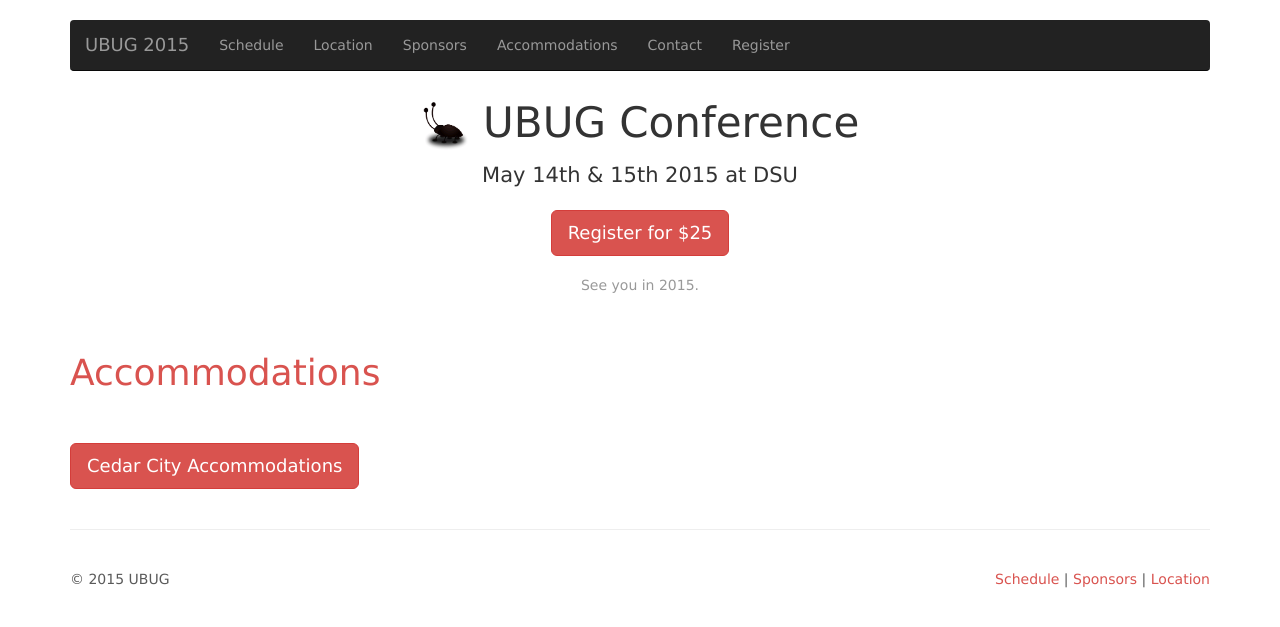
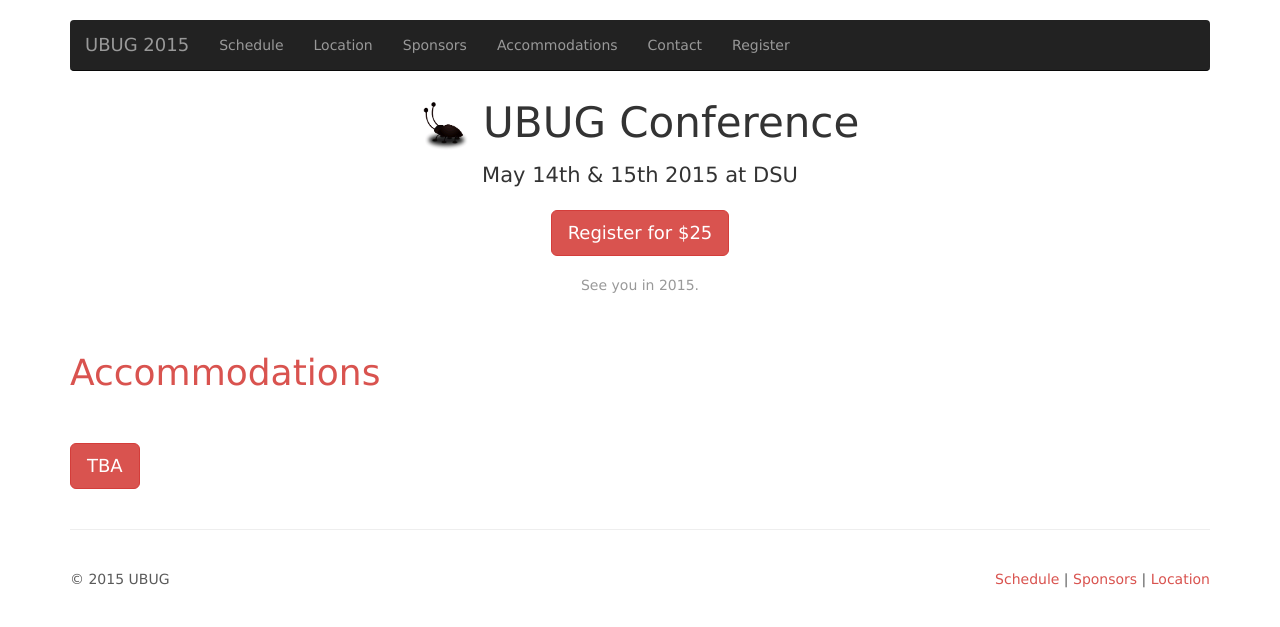
Before and after one commit to ubug/ubug.github.io, a Jekyll site: the page built from accommodations/index.md, in a window 1280 px wide. Shown: the top 627 px of the page. Built offline with Jekyll 4.4.1, drawn with Linux system fonts in a browser that asks for light colours; nearby versions of some CDN libraries; Markdown is read by kramdown in place of the engine named in the settings.

Commit message:
Update index.md

```diff
--- a/accommodations/index.md
+++ b/accommodations/index.md
@@ -2,6 +2,6 @@
 layout: page
 title: Accommodations
 ---
-<a class="btn btn-primary btn-lg" href="http://bard.org/visit/lodging.html">
-  Cedar City Accommodations
+<a class="btn btn-primary btn-lg" href="">
+  TBA
 </a>
```
